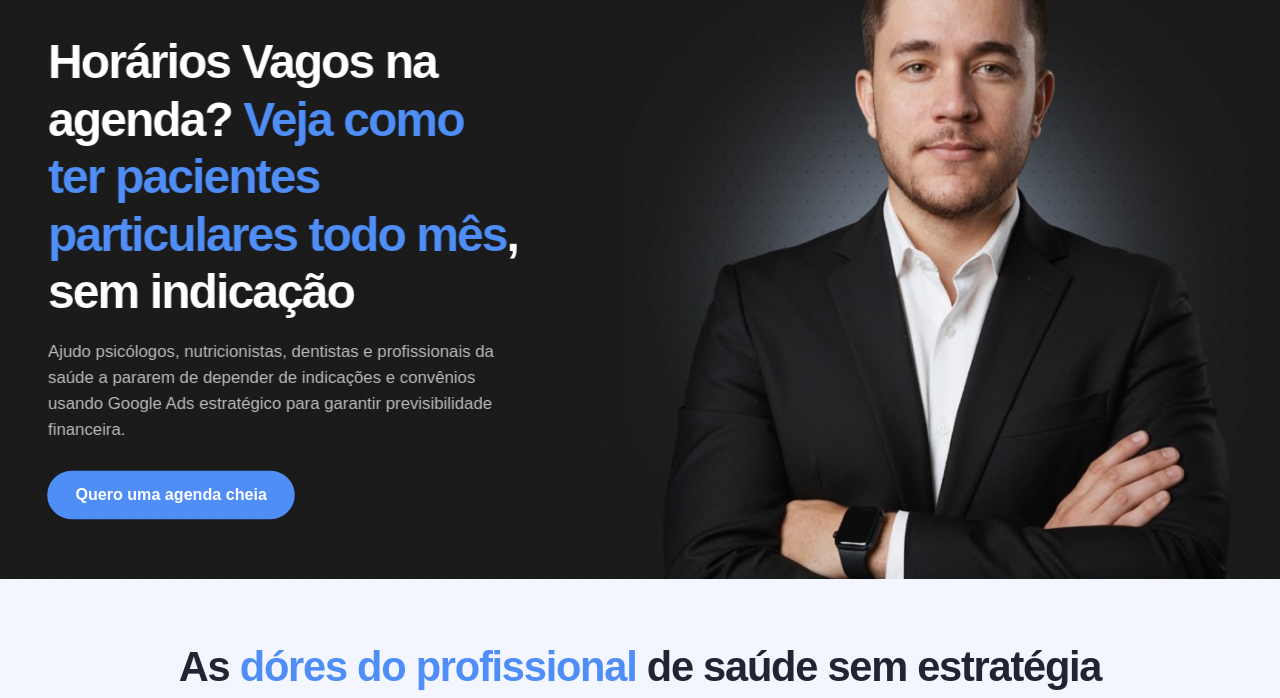
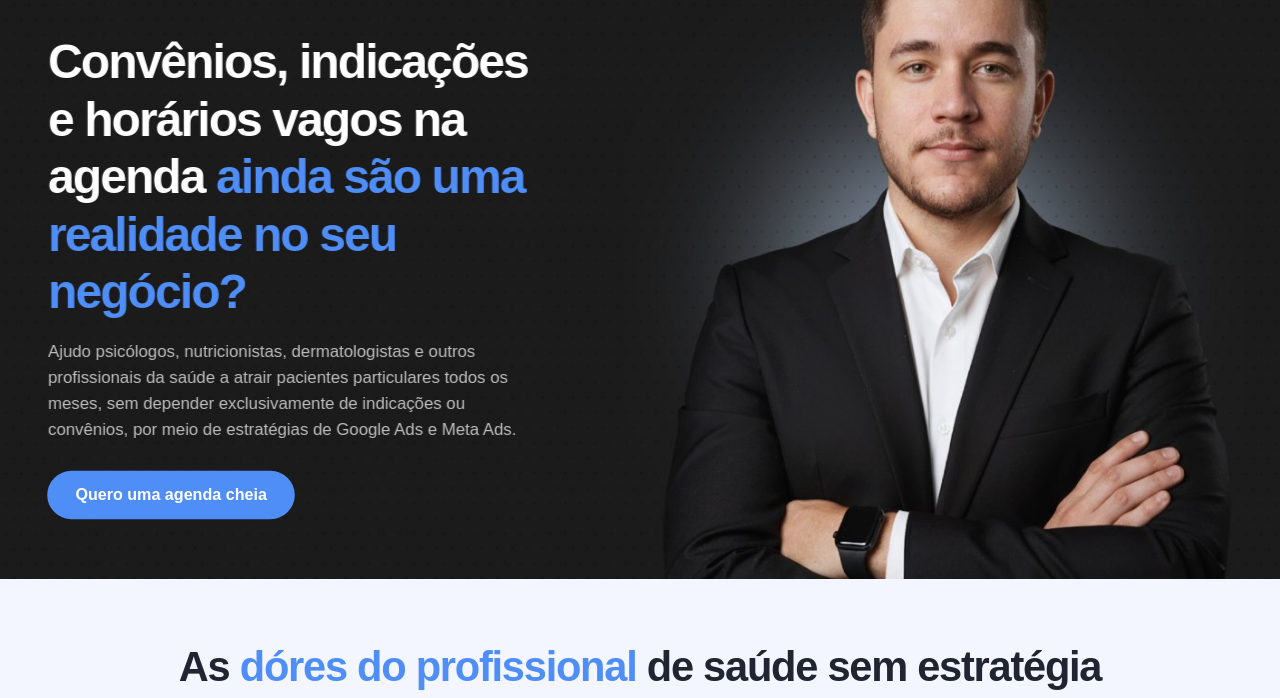
Before and after one commit to MatheusVianaAds/matheus-viana-landingpage, a website built with Vite: page index.html in a window 1280 px wide. Shown: the part 101-799 px from the top of the page. Built offline with nearby package versions, Linux system fonts and the light colour scheme.

Commit message:
Update index.html
Ajuste na Copy do Hero

```diff
--- a/index.html
+++ b/index.html
@@ -58,14 +58,13 @@
           </a>
 
           <h1 class="hero__title reveal-left">
-            Horários Vagos na agenda?
-            <span>Veja como ter pacientes particulares todo mês</span>,
-            sem indicação
+            Convênios, indicações e horários vagos na agenda
+            <span>ainda são uma realidade no seu negócio?</span>
           </h1>
 
           <p class="hero__description reveal-left">
-            Ajudo psicólogos, nutricionistas, dentistas e profissionais da saúde a pararem de depender de indicações e
-            convênios usando Google Ads estratégico para garantir previsibilidade financeira.
+            Ajudo psicólogos, nutricionistas, dermatologistas e outros profissionais da saúde a atrair pacientes particulares todos os meses, sem depender
+            exclusivamente de indicações ou convênios, por meio de estratégias de Google Ads e Meta Ads.
           </p>
 
           <a class="hero__cta reveal-left pulse-btn" href="https://api.whatsapp.com/send/?phone=5511942420539&text&type=phone_number&app_absent=0">Quero uma agenda cheia</a>
```
